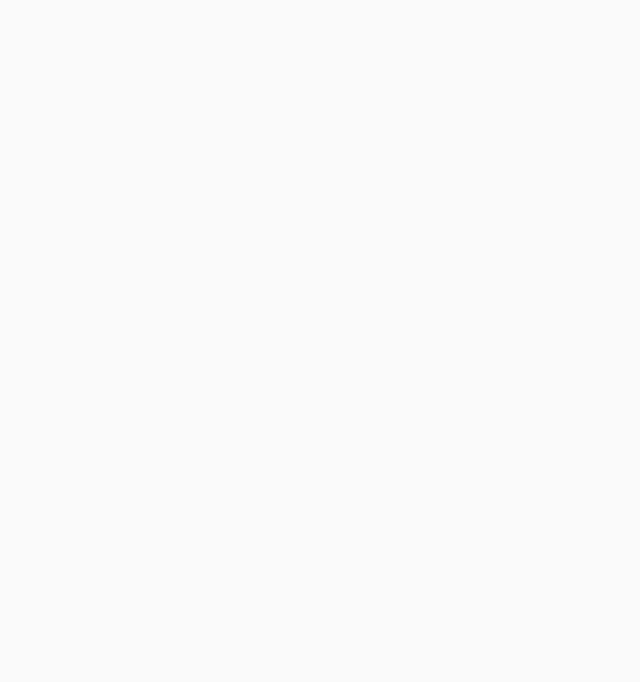
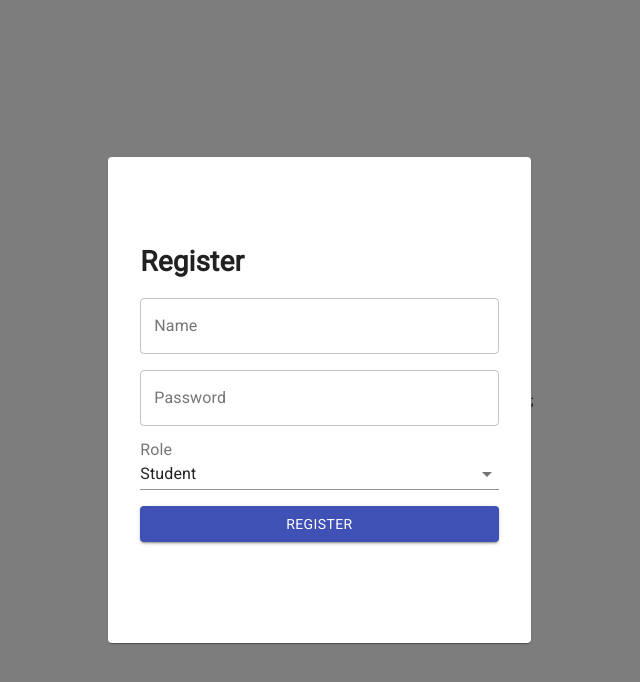
Before and after one commit to Build-Week-Dev-Queue-2/front-end, a React (Create React App) app: page /register in a window 1280 px wide. Shown: the top 682 px of the page, without its empty margins (319-959 px from the left). Built offline with nearby package versions, Linux system fonts and the light colour scheme.

Commit message:
create auth Form components
* Form - wrapper for the auth forms that takes in a submit callback
function as an argument.
* Login - Logs the user in. Currently console logs the result only.
* Register - Registers the user. Currently console logs the result only.

```diff
--- a/package.json
+++ b/package.json
@@ -7,8 +7,12 @@
     "@testing-library/jest-dom": "^4.2.4",
     "@testing-library/react": "^9.5.0",
     "@testing-library/user-event": "^7.2.1",
+    "axios": "^0.19.2",
+    "node-sass": "^4.14.1",
     "react": "^16.13.1",
     "react-dom": "^16.13.1",
+    "react-hook-form": "^5.7.2",
+    "react-router-dom": "^5.2.0",
     "react-scripts": "3.4.1"
   },
   "scripts": {
--- a/src/App.js
+++ b/src/App.js
@@ -1,7 +1,19 @@
 import React from "react";
+import { BrowserRouter as Router, Switch, Route } from "react-router-dom";
+
+import LoginForm from "./components/Forms/LoginForm";
+import RegisterForm from "./components/Forms/RegisterForm";
 
 function App() {
-  return <div className="App"></div>;
+  return (
+    <Router>
+      <Switch>
+        <Route path="/register" component={RegisterForm} />
+        <Route path="/login" component={LoginForm} />
+        <Route path="/" component={LoginForm} />
+      </Switch>
+    </Router>
+  );
 }
 
 export default App;
--- /dev/null
+++ b/src/components/Forms/Form.jsx
@@ -0,0 +1,17 @@
+import React from "react";
+import { Paper, Backdrop } from "@material-ui/core";
+import "./Form.scss";
+
+export default function Form(props) {
+  return (
+    <Backdrop open={true}>
+      <Paper className="form-container">
+        <form onSubmit={props.handleSubmit} className="form">
+          <h1 className="form-item">{props.title}</h1>
+          {props.children}
+        </form>
+      </Paper>
+      ;
+    </Backdrop>
+  );
+}
--- /dev/null
+++ b/src/components/Forms/Form.scss
@@ -0,0 +1,22 @@
+.form-container {
+  width: 90%;
+
+  @media (min-width: 768px) {
+    width: 50%;
+  }
+
+  @media (min-width: 1200px) {
+    width: 33%;
+  }
+}
+
+.form {
+  display: flex;
+  flex-direction: column;
+  margin: 0 auto;
+  padding: 20% 2rem;
+
+  .form-item {
+    margin: 0 0 1rem;
+  }
+}
--- /dev/null
+++ b/src/components/Forms/LoginForm.jsx
@@ -0,0 +1,53 @@
+import React from "react";
+import { useForm } from "react-hook-form";
+import { TextField, Button, FormGroup } from "@material-ui/core";
+
+import Form from "./Form";
+
+export default function LoginForm(props) {
+  const { register, handleSubmit, errors, triggerValidation } = useForm();
+  const onSubmit = (data) => console.log(data);
+
+  return (
+    <Form title="Login" handleSubmit={handleSubmit(onSubmit)}>
+      <TextField
+        id="name"
+        name="username"
+        label="Name"
+        variant="outlined"
+        inputRef={register({
+          required: "Name is required",
+        })}
+        error={errors.username}
+        helperText={errors.username && errors.username.message}
+        onBlur={() => triggerValidation("username")}
+        className="form-item"
+      />
+      <TextField
+        id="password"
+        name="password"
+        label="Password"
+        variant="outlined"
+        inputRef={register({
+          required: "Password is required",
+          minLength: 8,
+        })}
+        error={errors.password}
+        helperText={
+          (errors.password && errors.password.message) ||
+          (errors.password && "Password must be atleast 8 characters")
+        }
+        onBlur={() => triggerValidation("password")}
+        className="form-item"
+      />
+      <FormGroup row className="form-item">
+        <Button type="submit" variant="contained" color="primary">
+          Log In
+        </Button>
+        <Button color="primary" onClick={() => props.history.push("/register")}>
+          Register
+        </Button>
+      </FormGroup>
+    </Form>
+  );
+}
--- /dev/null
+++ b/src/components/Forms/RegisterForm.jsx
@@ -0,0 +1,81 @@
+import React from "react";
+import { useForm, Controller } from "react-hook-form";
+import {
+  TextField,
+  Button,
+  Select,
+  InputLabel,
+  MenuItem,
+} from "@material-ui/core";
+
+import Form from "./Form";
+
+export default function RegisterForm(props) {
+  const {
+    register,
+    control,
+    handleSubmit,
+    triggerValidation,
+    errors,
+  } = useForm();
+  const onSubmit = (data) => {
+    console.log(data);
+    props.history.push("/login");
+  };
+
+  return (
+    <Form title="Register" handleSubmit={handleSubmit(onSubmit)}>
+      <TextField
+        id="name"
+        name="username"
+        label="Name"
+        variant="outlined"
+        inputRef={register({
+          required: "Name is required",
+        })}
+        error={errors.username}
+        helperText={errors.username && errors.username.message}
+        onBlur={() => triggerValidation("username")}
+        className="form-item"
+      />
+      <TextField
+        id="password"
+        name="password"
+        label="Password"
+        variant="outlined"
+        inputRef={register({
+          required: "Password is required",
+          minLength: 8,
+        })}
+        error={errors.password}
+        helperText={
+          (errors.password && errors.password.message) ||
+          (errors.password && "Password must be atleast 8 characters")
+        }
+        onBlur={() => triggerValidation("password")}
+        className="form-item"
+      />
+      <InputLabel id="role">Role</InputLabel>
+      <Controller
+        as={Select}
+        control={control}
+        name="role_id"
+        labelId="role"
+        defaultValue={1}
+        className="form-item"
+      >
+        <MenuItem value={1}>Student</MenuItem>
+        <MenuItem value={2}>Helper</MenuItem>
+        <MenuItem value={3}>Student &amp; Helper</MenuItem>
+      </Controller>
+      <Button
+        type="submit"
+        variant="contained"
+        color="primary"
+        className="form-item button"
+      >
+        Register
+      </Button>
+    </Form>
+  );
+}
--- a/src/index.js
+++ b/src/index.js
@@ -5,9 +5,9 @@ import App from "./App";
 import CssBaseline from "@material-ui/core/CssBaseline";
 
 ReactDOM.render(
-  <React.StrictMode>
+  <>
     <CssBaseline />
     <App />
-  </React.StrictMode>,
+  </>,
   document.getElementById("root")
 );
```
Also changed, not shown: 1 other file (tests, documents, lock files or other folders).
